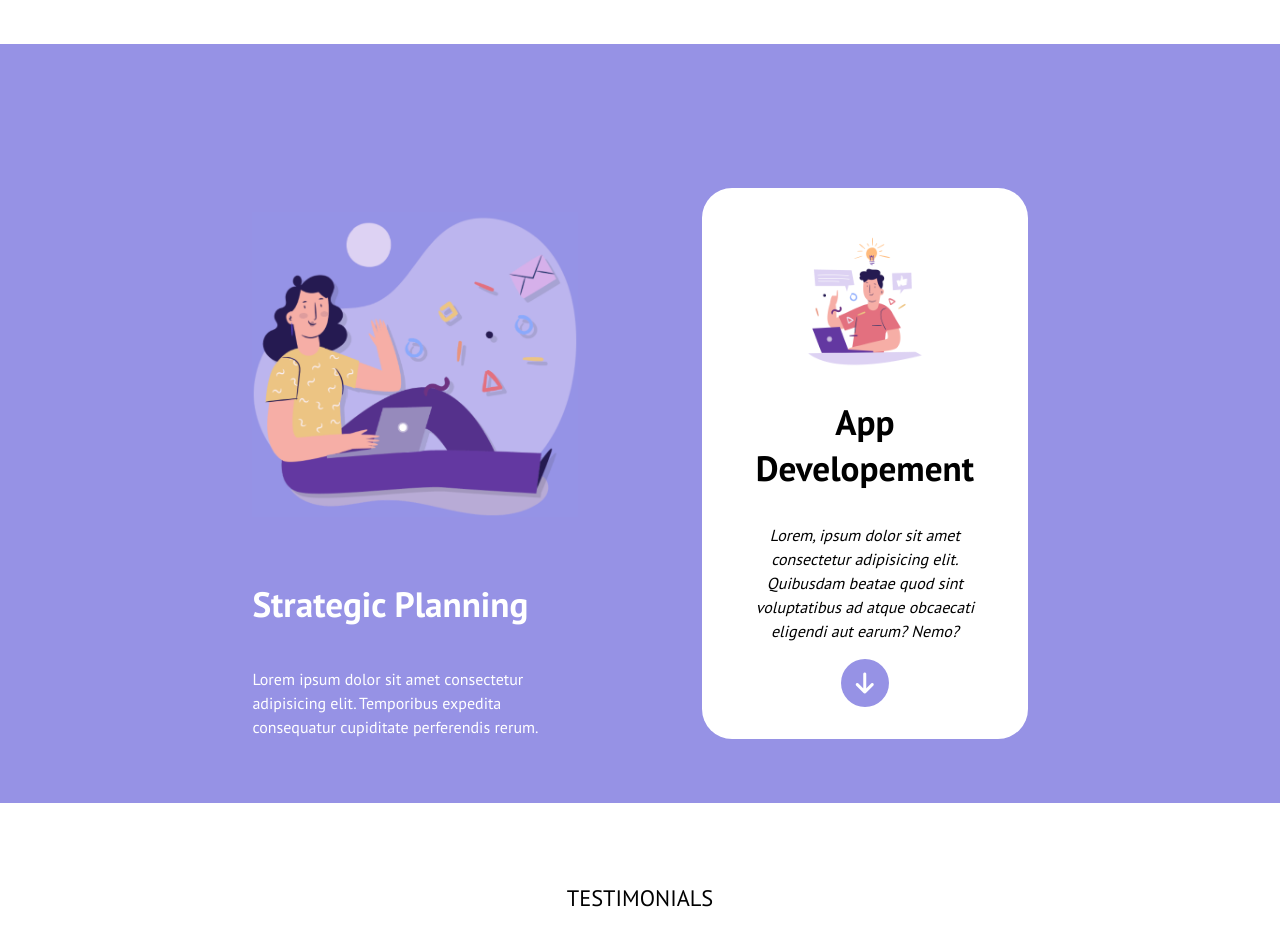
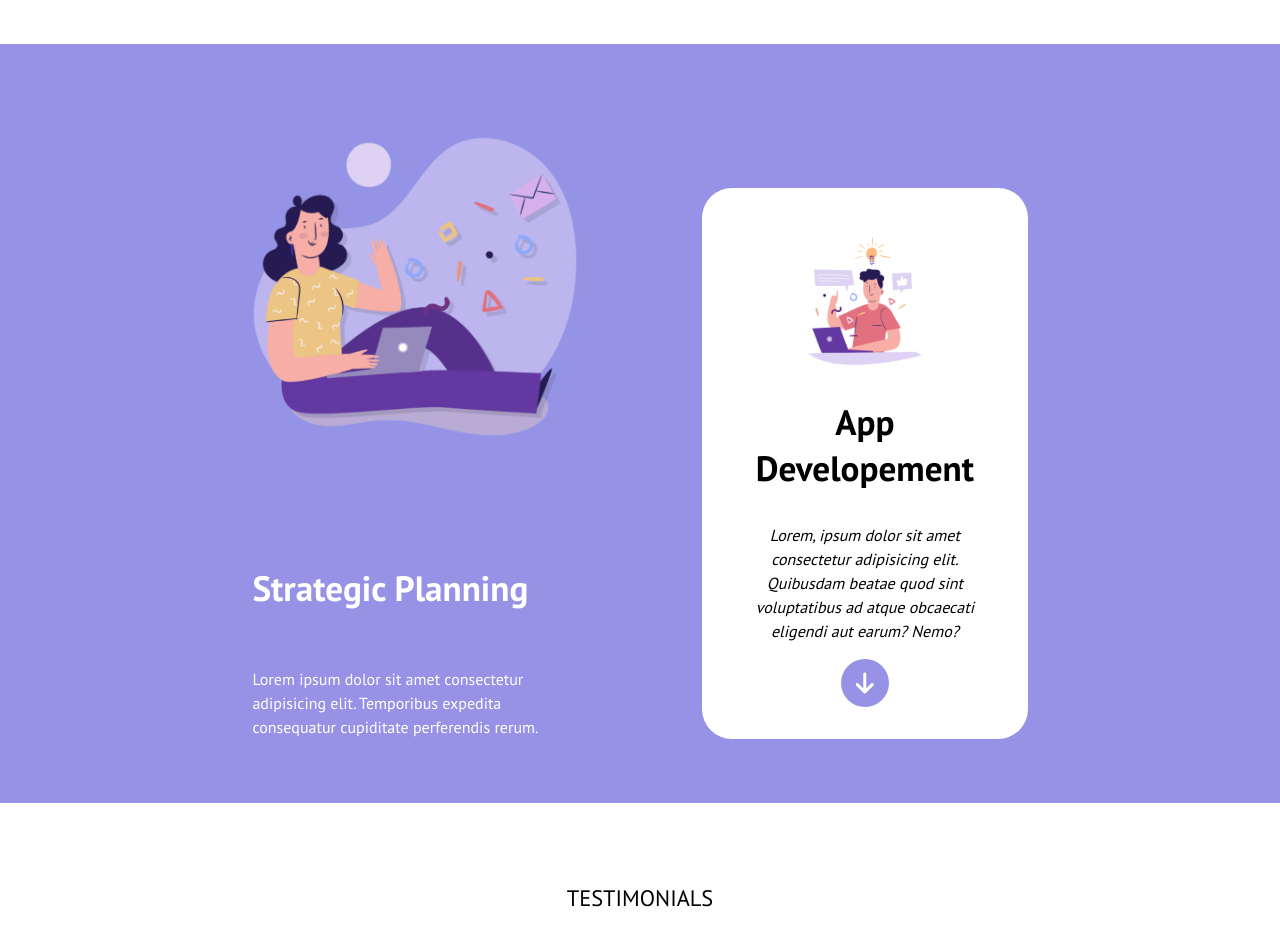
Before and after one commit to CarloFanelli/htmlcss-responsive-layout, a plain HTML site: page index.html in a window 1280 px wide. Shown: the part 780-1719 px from the top of the page. Drawn offline with Linux system fonts and the light colour scheme.

Commit message:
fix what section

```diff
--- a/assets/css/style.css
+++ b/assets/css/style.css
@@ -278,11 +278,11 @@ nav.d-flex {
 }
 
 .what .col-l-4:first-child h3 {
-    margin-bottom: 2.5rem;
+    margin-bottom: 3.5rem;
 }
 
 .what .col-l-4:first-child img {
-    margin-bottom: 4rem;
+    margin-bottom: 8rem;
 }
 
 .what .card {
--- a/index.html
+++ b/index.html
@@ -128,6 +128,7 @@
 
             </section>
             <!-- /.jumbotron -->
+
             <section class="what py-2">
                 <div class="row w-80 d-flex py-2">
 
@@ -138,7 +139,7 @@
                             elit. Temporibus expedita consequatur cupiditate
                             perferendis rerum.</p>
                     </div>
-                    <div class=" col-l-4 col-s-12 col-m-12">
+                    <div class="d-flex-start col-l-4 col-s-12 col-m-12">
                         <div class="card">
                             <img src="./assets/img/planning2.png" alt>
                             <h3>App Developement</h3>
```
